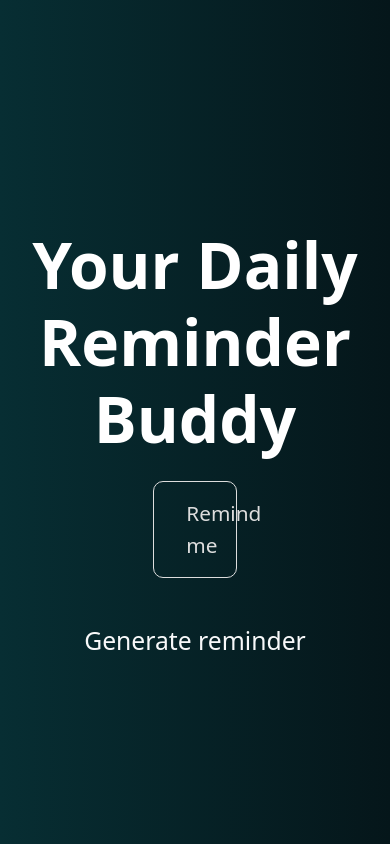
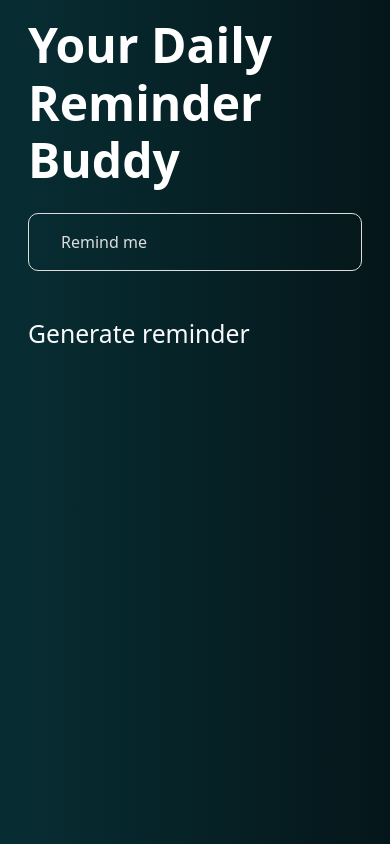
Before and after one commit to Christiannaira/ureminder, a React (Vite) app: page / in a window 390 px wide. Built offline with nearby package versions, Linux system fonts and the light colour scheme.

Commit message:
feat(homepage): Implemend homepage responsiveness

```diff
--- a/src/App.jsx
+++ b/src/App.jsx
@@ -82,7 +82,7 @@ function App() {
     <>
       <div className="ureminder">
 
-        <div className="ureminder--content container-sm h-100 text-center d-flex align-items-center">
+        <div className="ureminder--content container-sm h-100 text-md-center d-sm-flex align-items-center">
 
           <div className="ureminder--content w-100 h-50 p-3">
 
--- a/src/index.css
+++ b/src/index.css
@@ -75,3 +75,33 @@ button:hover {
     opacity: 1;
   }
 }
+
+/*responsiveness*/
+
+@media screen and (max-width: 995px) {
+
+  .ureminder h1 {
+    font-size: 3.5rem;
+  }
+
+  .ureminder button {
+    width: 50%;
+
+  }
+
+}
+
+
+@media screen and (max-width: 500px) {
+
+  .ureminder h1 {
+    font-size: 3rem;
+  }
+
+  .ureminder button {
+    width: 100%;
+    font-size: 1rem;
+    text-align: left;
+  }
+
+}
```
